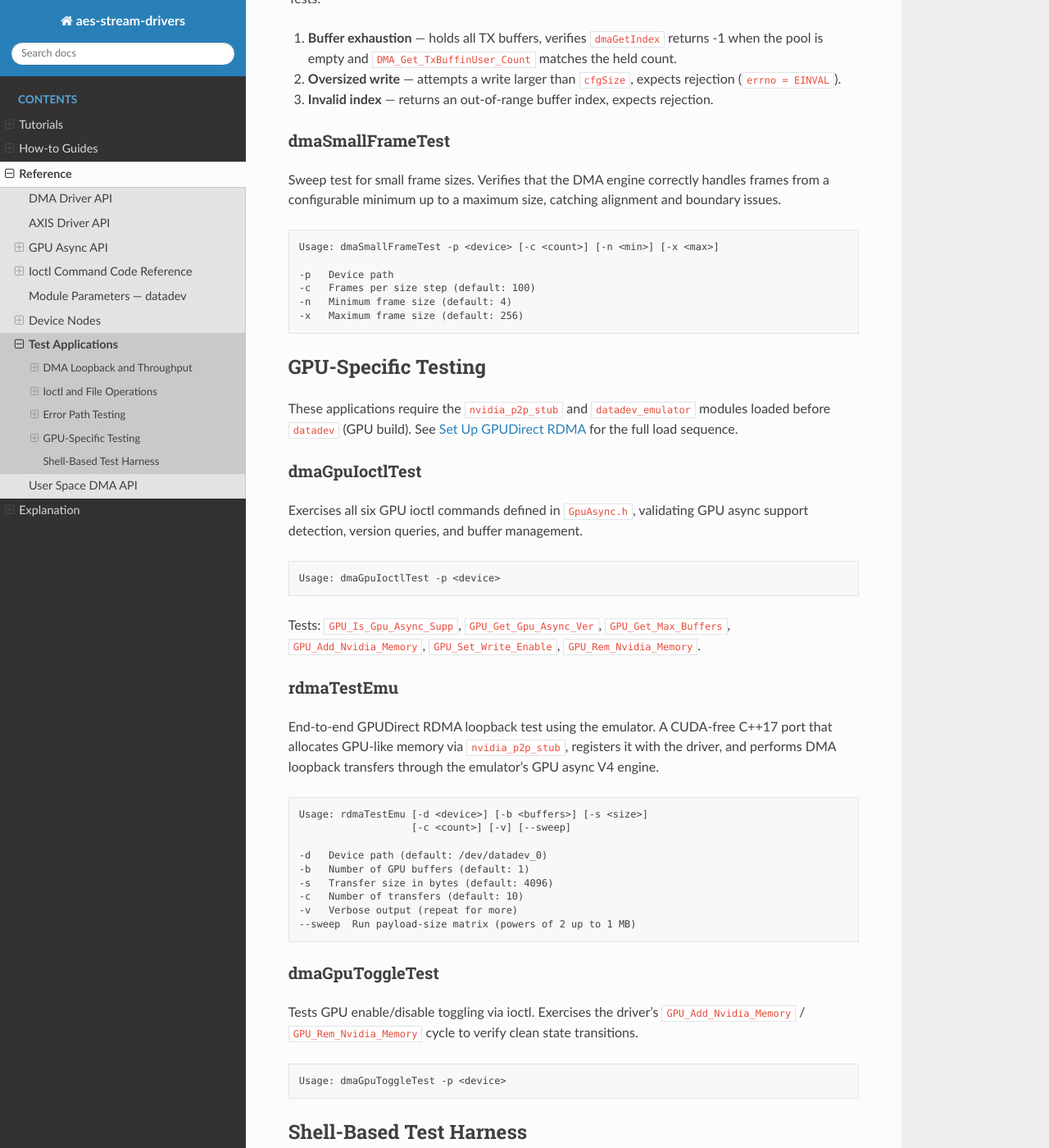
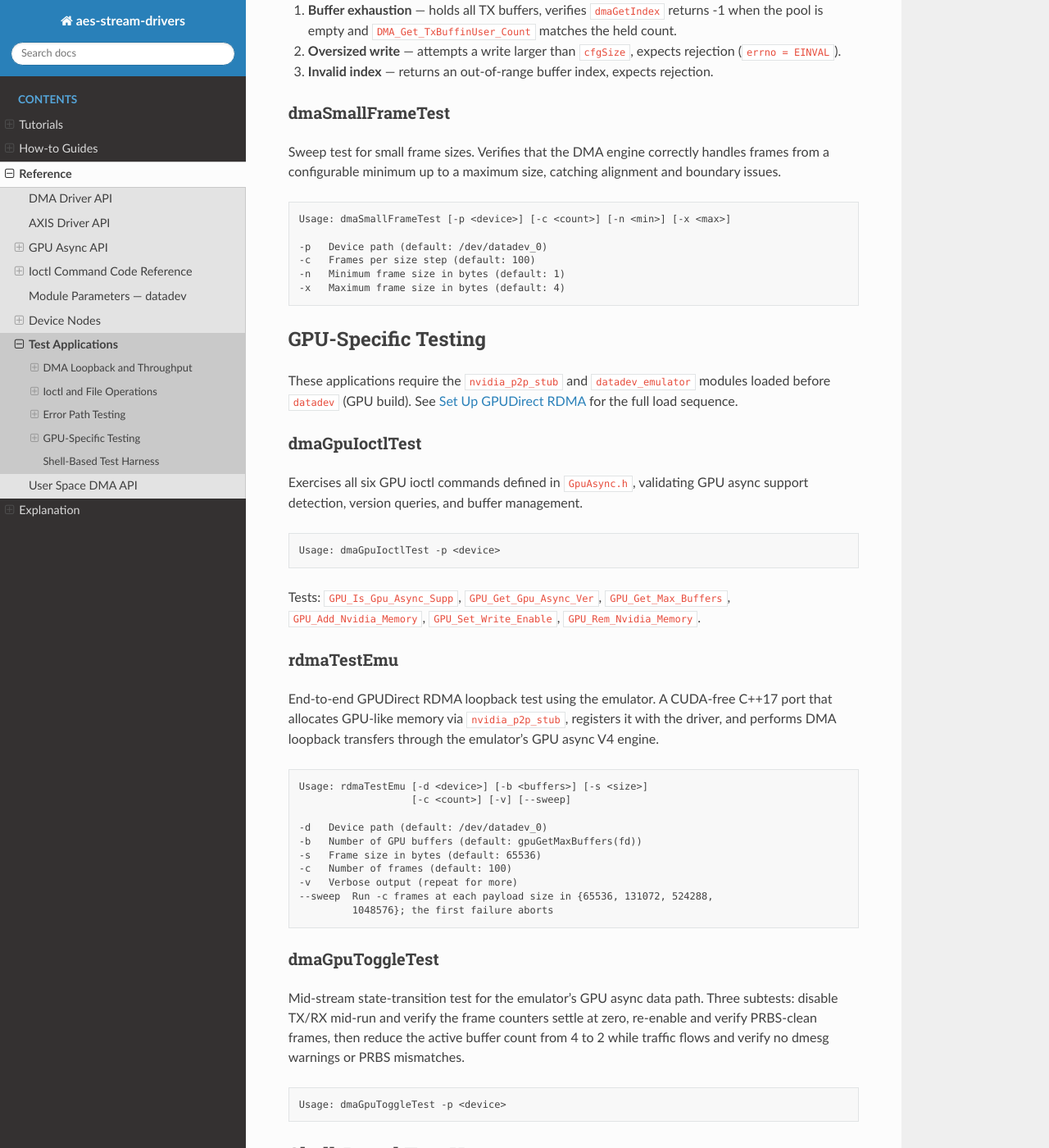
Before and after one commit to slaclab/aes-stream-drivers, a Sphinx documentation site: the page built from docs/reference/test-applications.rst, in a window 1280 px wide and 1400 px high, scrolled down 2670 px. Shown: the whole window at 82% size. Built offline with Sphinx 7.4.7 and the Read the Docs theme 3.1.0, drawn with Linux system fonts in a browser that asks for light colours; some of the changed text lies outside the part shown.

Commit message:
docs(test-apps): Correct test application options and descriptions
Match the usage blocks to the argp/getopt tables in data_dev/app/src:
dmaRate defaults to 10000000 iterations, dmaSmallFrameTest sweeps 1 to 4
bytes, rdmaTestEmu defaults to auto-detected buffers, 64 KiB frames and
100 frames with a fixed four-size sweep, and dmaLoopTest takes an optional
device, a destination list and a value for -r. Renumber the dmaIoctlTest
table to match the checks in dmaIoctlTest.cpp (check 5 is the
Get_Index/Ret_Index round trip), and describe what dmaGpuToggleTest's
three subtests actually exercise.

```diff
--- a/docs/reference/test-applications.rst
+++ b/docs/reference/test-applications.rst
@@ -25,18 +25,18 @@
 
 .. code-block:: text
 
-   Usage: dmaLoopTest -p <device> [-m <dest>] [-s <size>] [-d] [-i]
+   Usage: dmaLoopTest [-p <device>] [-m <dest,...>] [-s <size>] [-d] [-i]
                       [-f <fuser>] [-l <luser>] [-t <pause_us>] [-r <txDis>]
 
-   -p   Device path (e.g. /dev/datadev_0)
-   -m   Destination channel (default: 0)
+   -p   Device path (default: /dev/datadev_0)
+   -m   Comma-separated list of destination channels (default: 0)
    -s   Frame size in bytes (default: 10000)
    -d   Disable PRBS checking
    -i   Enable index-based zero-copy mode
-   -f   First-user flag (hex, written to fuser field)
-   -l   Last-user flag (hex, written to luser field)
-   -t   TX inter-frame pause in microseconds
-   -r   Disable TX (receive-only mode)
+   -f   First-user flag (hex, written to fuser field; default: 0x2)
+   -l   Last-user flag (hex, written to luser field; default: 0x0)
+   -t   TX inter-frame pause in microseconds (default: 0)
+   -r   Nonzero disables TX (receive-only mode)
 
 Reports per-second statistics: TxCount, RxCount, TxRate, RxRate, PrbErr.
 Used by CI in two modes: 30-second sustained throughput (Test 1) and
@@ -50,10 +50,10 @@
 
 .. code-block:: text
 
-   Usage: dmaRate -p <device> [-c <count>]
+   Usage: dmaRate [-p <device>] [-c <count>]
 
-   -p   Device path
-   -c   Number of iterations (default: 1000)
+   -p   Device path (default: /dev/datadev_0)
+   -c   Number of iterations (default: 10000000)
 
 
 Ioctl and File Operations
@@ -94,28 +94,25 @@
      - ``DMA_Set_Mask``
      - Returns 0
    * - 5
-     - ``DMA_Get_Index``
-     - Returns >= 0
+     - ``DMA_Get_Index`` + ``DMA_Ret_Index``
+     - Obtains an index (>= 0), then returns it (0)
    * - 6
-     - ``DMA_Ret_Index``
-     - Returns 0 for previously obtained index
+     - ``DMA_Read_Ready``
+     - Returns 0 or 1
    * - 7
-     - ``DMA_Read_Ready``
-     - Returns >= 0
-   * - 8
      - ``DMA_Set_MaskBytes``
      - Returns 0
-   * - 9
+   * - 8
      - ``DMA_Get_Version``
      - Returns 0x6 (API version)
-   * - 10
+   * - 9
      - ``DMA_Write_Register``
      - Returns 0
-   * - 11
+   * - 10
      - ``DMA_Read_Register``
      - Returns >= 0
-   * - 12-22
-     - Buffer counters (TX/RX in User/HW/PreHWQ/SWQ/Miss)
+   * - 11-22
+     - Buffer counters (RX/TX totals, then TX/RX in User/HW/PreHWQ/SWQ/Miss)
      - Each returns >= 0
    * - 23
      - ``DMA_Get_GITV``
@@ -180,12 +177,12 @@
 
 .. code-block:: text
 
-   Usage: dmaSmallFrameTest -p <device> [-c <count>] [-n <min>] [-x <max>]
+   Usage: dmaSmallFrameTest [-p <device>] [-c <count>] [-n <min>] [-x <max>]
 
-   -p   Device path
+   -p   Device path (default: /dev/datadev_0)
    -c   Frames per size step (default: 100)
-   -n   Minimum frame size (default: 4)
-   -x   Maximum frame size (default: 256)
+   -n   Minimum frame size in bytes (default: 1)
+   -x   Maximum frame size in bytes (default: 4)
 
 
 GPU-Specific Testing
@@ -223,18 +220,21 @@
                       [-c <count>] [-v] [--sweep]
 
    -d   Device path (default: /dev/datadev_0)
-   -b   Number of GPU buffers (default: 1)
-   -s   Transfer size in bytes (default: 4096)
-   -c   Number of transfers (default: 10)
+   -b   Number of GPU buffers (default: gpuGetMaxBuffers(fd))
+   -s   Frame size in bytes (default: 65536)
+   -c   Number of frames (default: 100)
    -v   Verbose output (repeat for more)
-   --sweep  Run payload-size matrix (powers of 2 up to 1 MB)
+   --sweep  Run -c frames at each payload size in {65536, 131072, 524288,
+            1048576}; the first failure aborts
 
 dmaGpuToggleTest
 ^^^^^^^^^^^^^^^^
 
-Tests GPU enable/disable toggling via ioctl. Exercises the driver's
-``GPU_Add_Nvidia_Memory`` / ``GPU_Rem_Nvidia_Memory`` cycle to verify
-clean state transitions.
+Mid-stream state-transition test for the emulator's GPU async data path.
+Three subtests: disable TX/RX mid-run and verify the frame counters settle
+at zero, re-enable and verify PRBS-clean frames, then reduce the active
+buffer count from 4 to 2 while traffic flows and verify no dmesg warnings
+or PRBS mismatches.
 
 .. code-block:: text
 
```
